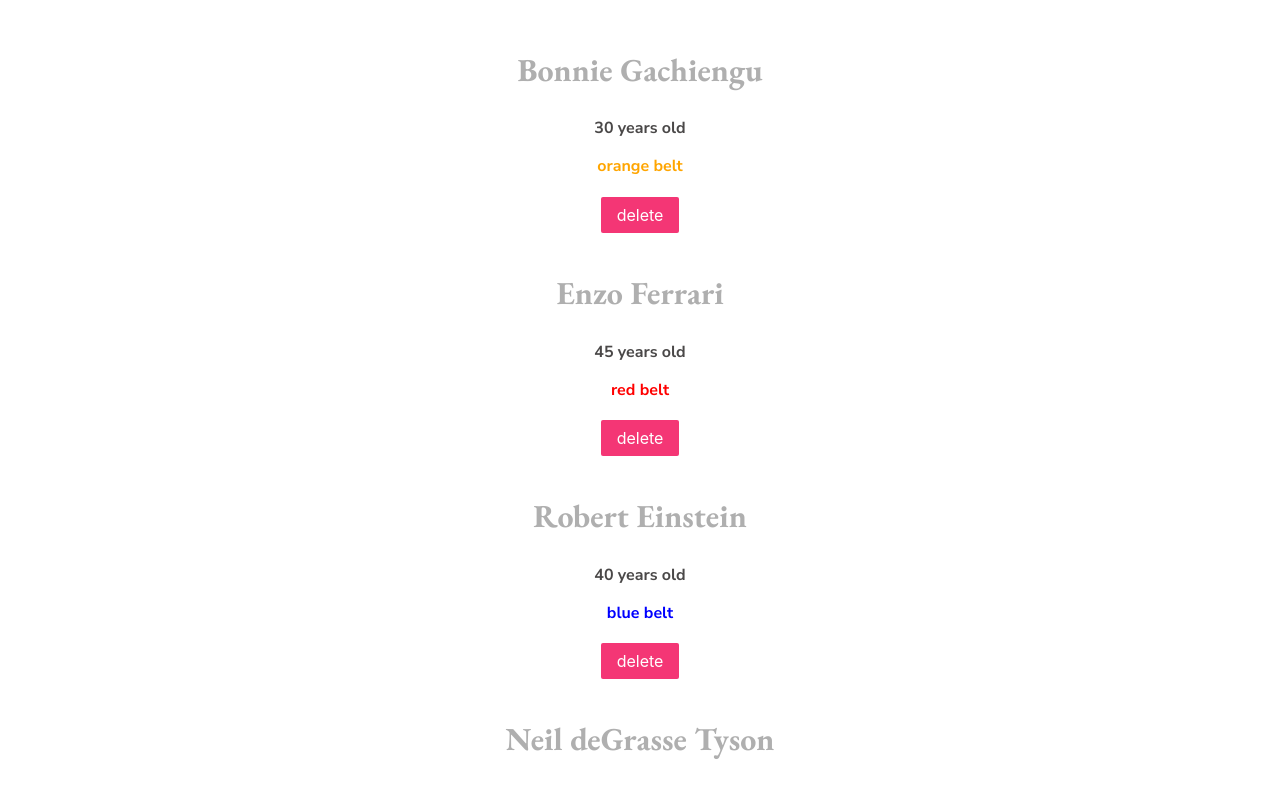
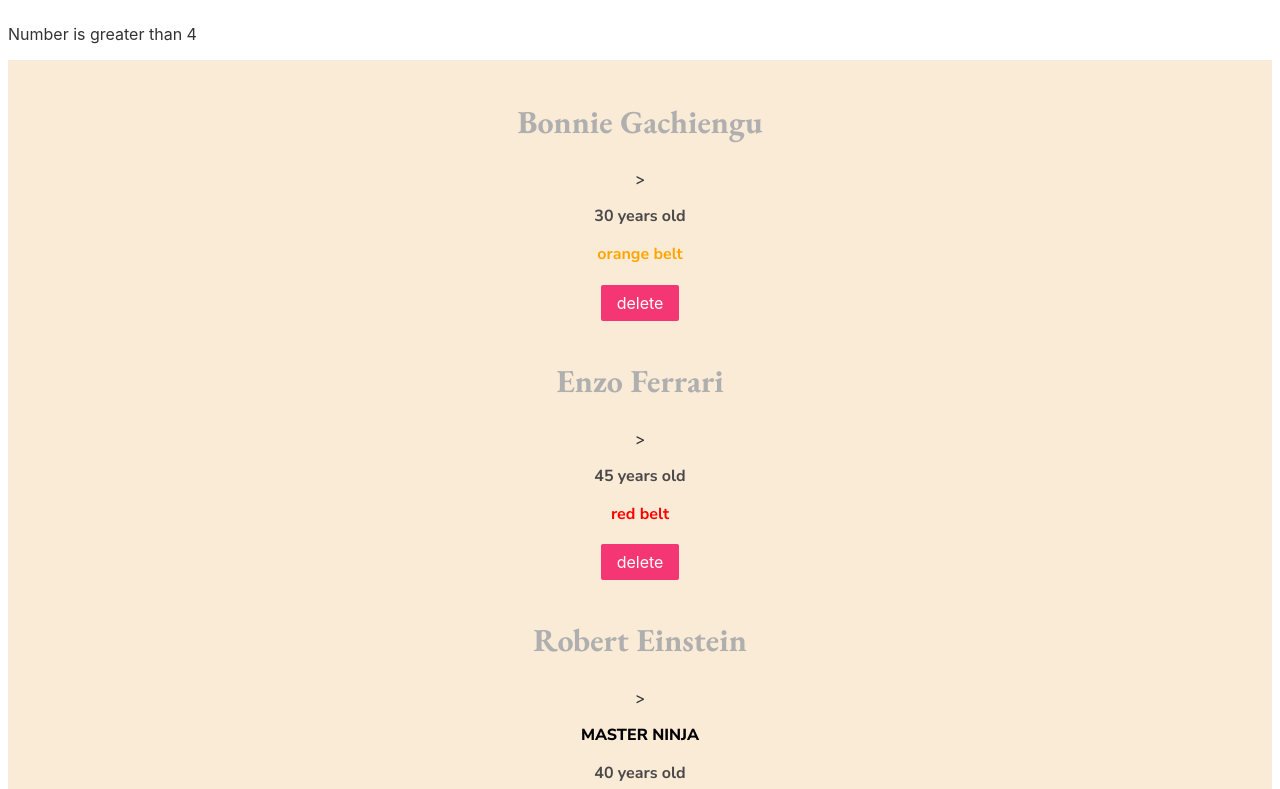
Before and after one commit to bonniegachiengu/svelteproject, a Svelte app: page / in a window 1280 px wide. Shown: the top 789 px of the page. Built offline with nearby package versions, Linux system fonts and the light colour scheme.

Commit message:
conditionals

```diff
--- a/src/App.svelte
+++ b/src/App.svelte
@@ -2,7 +2,7 @@
 	let people = [
 		{ name: 'Bonnie Gachiengu', beltColor: 'orange', age: 30, id: 1 },
 		{ name: 'Enzo Ferrari', beltColor: 'red', age: 45, id: 2 },
-		{ name: 'Robert Einstein', beltColor: 'blue', age: 40, id: 3 },
+		{ name: 'Robert Einstein', beltColor: 'black', age: 40, id: 3 },
 		{ name: 'Neil deGrasse Tyson', beltColor: 'green', age: 60, id: 4 }
 	];
 
@@ -10,13 +10,29 @@
 		// remove the last person from the array people
 		people = people.filter(person => person.id !== id);
 	}
+
+	let num = 20;
+
 </script>
+
+<!--Conditionals-->
+{#if num > 4}
+	<p>Number is greater than 4</p>
+{:else if num < 4}
+	<p>Number is less than 4</p>
+{:else}
+	<p>Number is 4</p>
+{/if}
 
 <!--Component - Main content-->
 <main>
 	{#each people as person (person.id)}
 		<div class="person">
 			<h2>{person.name}</h2>
+			<!--Another conditional-->>
+			{#if person.beltColor === 'black'}
+				<p><strong>MASTER NINJA</strong></p>
+			{/if}
 			<p>{person.age} years old</p>
 			<p style="color: {person.beltColor};">{person.beltColor} belt</p>
 			<button on:click={() => handleClick(person.id)}>delete</button>
@@ -32,6 +48,7 @@
 		padding: 0.5em;
 		max-width: 240px;
 		margin: 0 auto;
+		background-color: antiquewhite;
 	}
 
 	main h2 {
@@ -39,6 +56,11 @@
 		font-family: "EB Garamond", serif;
 		font-size: 2em;
 		font-weight: 700;
+	}
+
+	main strong {
+		color: #000;
+		font-weight: 800;
 	}
 
 	main p {
```
Also changed, not shown: public/build/bundle.css, public/build/bundle.js, 1 other file (tests, documents, lock files or other folders).
